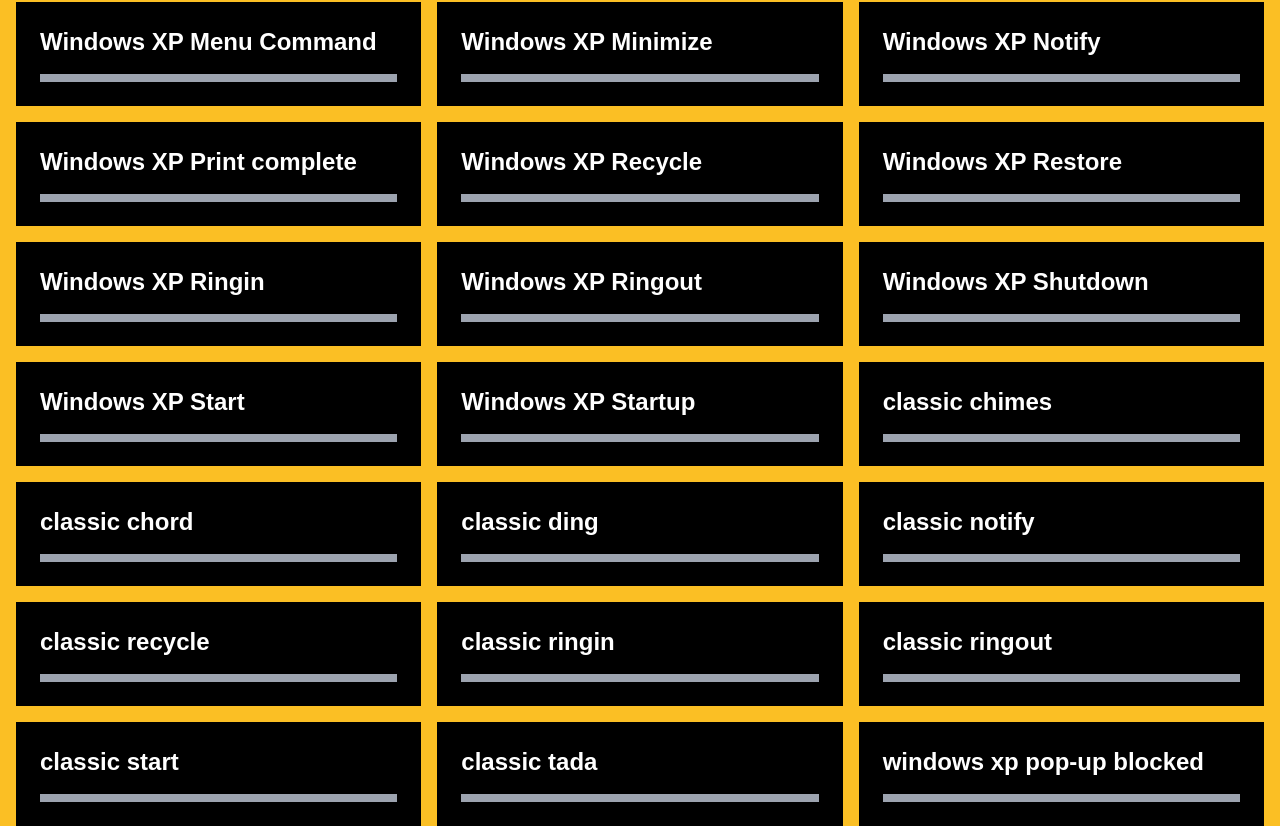
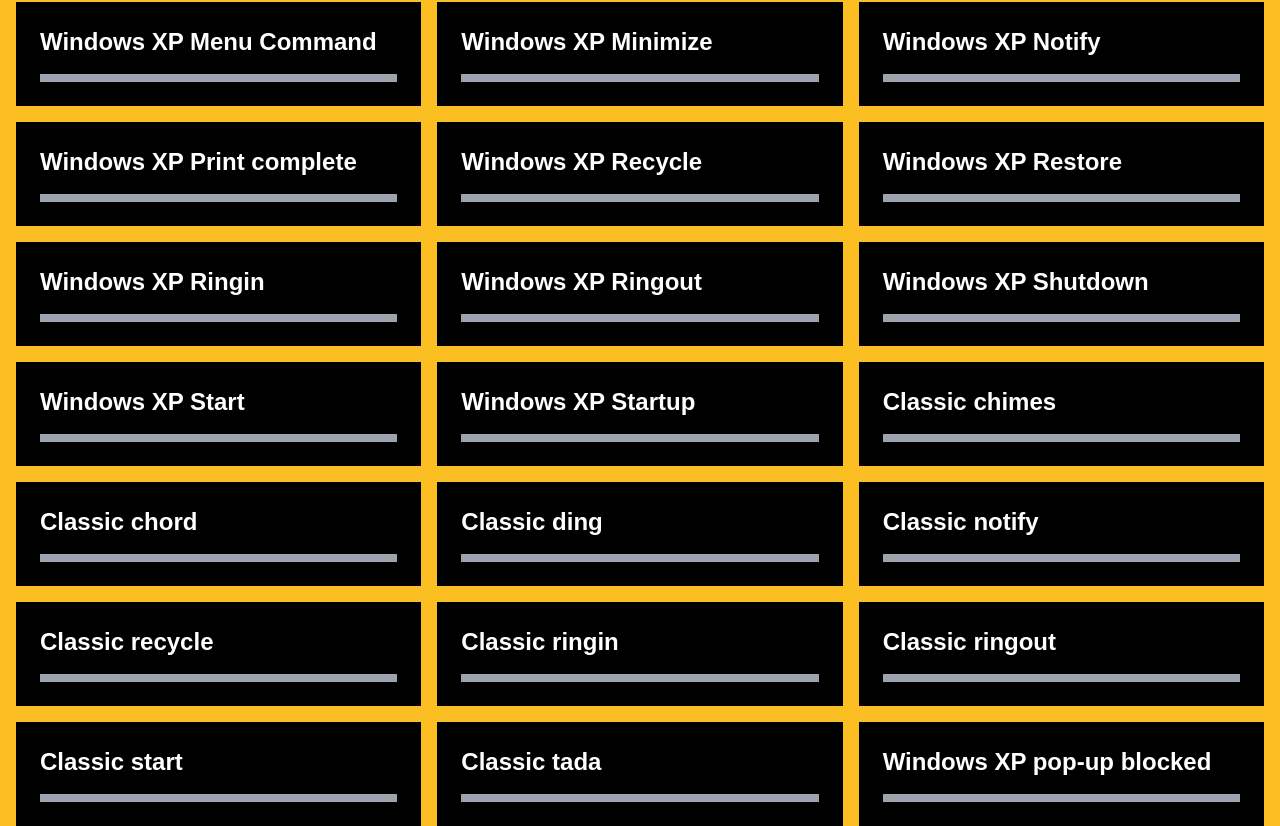
Before and after one commit to iruoy/soundboard, a Next.js app: page /windows_xp in a window 1280 px wide. Shown: the part 842-1668 px from the top of the page. Built offline with nearby package versions, Linux system fonts and the light colour scheme.

Commit message:
Fix Windows XP page

```diff
--- a/pages/windows_xp.js
+++ b/pages/windows_xp.js
@@ -34,16 +34,16 @@
           <Sound src="/sounds/windows_xp/Windows XP Shutdown.mp3" title="Windows XP Shutdown" />
           <Sound src="/sounds/windows_xp/Windows XP Start.mp3" title="Windows XP Start" />
           <Sound src="/sounds/windows_xp/Windows XP Startup.mp3" title="Windows XP Startup" />
-          <Sound src="/sounds/windows_xp/classic chimes.mp3" title="classic chimes" />
-          <Sound src="/sounds/windows_xp/classic chord.mp3" title="classic chord" />
-          <Sound src="/sounds/windows_xp/classic ding.mp3" title="classic ding" />
-          <Sound src="/sounds/windows_xp/classic notify.mp3" title="classic notify" />
-          <Sound src="/sounds/windows_xp/classic recycle.mp3" title="classic recycle" />
-          <Sound src="/sounds/windows_xp/classic ringin.mp3" title="classic ringin" />
-          <Sound src="/sounds/windows_xp/classic ringout.mp3" title="classic ringout" />
-          <Sound src="/sounds/windows_xp/classic start.mp3" title="classic start" />
-          <Sound src="/sounds/windows_xp/classic tada.mp3" title="classic tada" />
-          <Sound src="/sounds/windows_xp/windows xp pop-up blocked.mp3" title="windows xp pop-up blocked" />
+          <Sound src="/sounds/windows_xp/classic chimes.mp3" title="Classic chimes" />
+          <Sound src="/sounds/windows_xp/classic chord.mp3" title="Classic chord" />
+          <Sound src="/sounds/windows_xp/classic ding.mp3" title="Classic ding" />
+          <Sound src="/sounds/windows_xp/classic notify.mp3" title="Classic notify" />
+          <Sound src="/sounds/windows_xp/classic recycle.mp3" title="Classic recycle" />
+          <Sound src="/sounds/windows_xp/classic ringin.mp3" title="Classic ringin" />
+          <Sound src="/sounds/windows_xp/classic ringout.mp3" title="Classic ringout" />
+          <Sound src="/sounds/windows_xp/classic start.mp3" title="Classic start" />
+          <Sound src="/sounds/windows_xp/classic tada.mp3" title="Classic tada" />
+          <Sound src="/sounds/windows_xp/windows xp pop-up blocked.mp3" title="Windows XP pop-up blocked" />
         </div>
       </div>
     </div>
```
